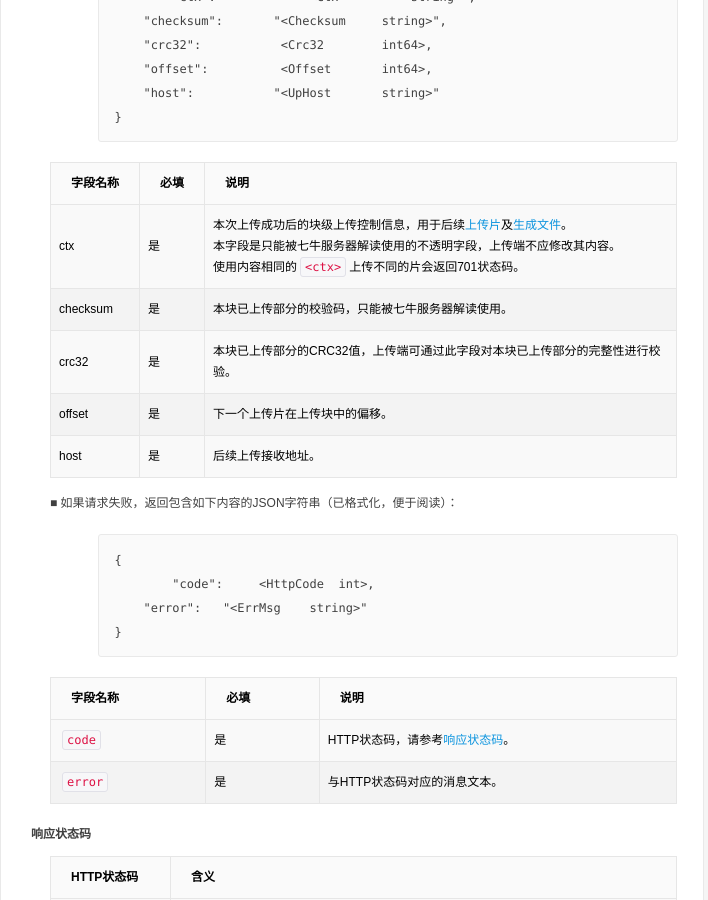
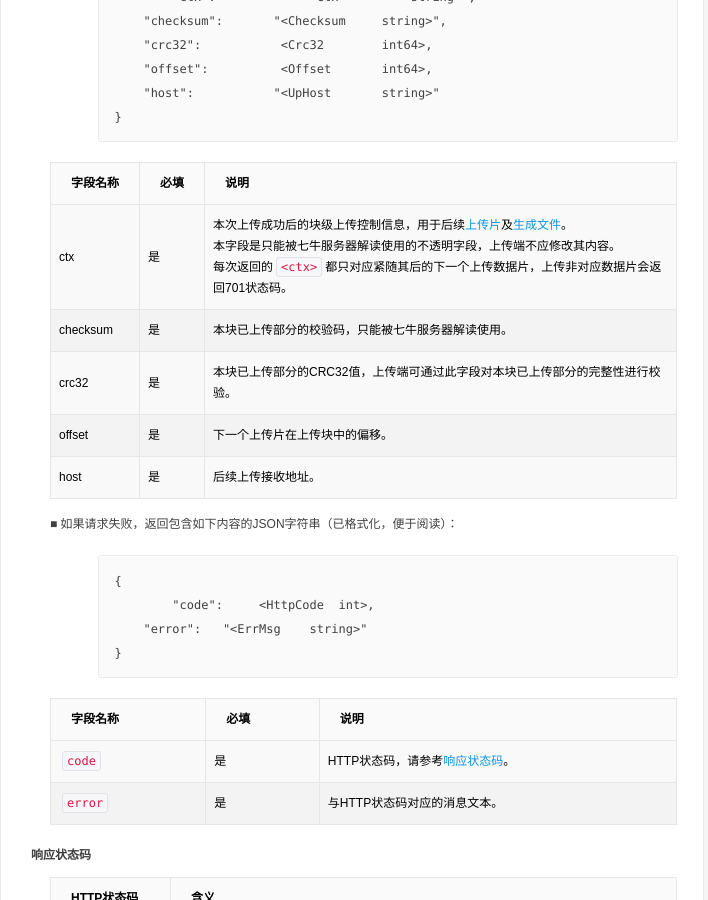
Before and after one commit to qiniu/developer.qiniu.com, a Jekyll site: the page built from docs/v6/api/reference/up/bput.md, in a window 1280 px wide and 900 px high, scrolled down 1560 px. Shown: the whole window, without its empty margins (417-1125 px from the left). Built offline with Jekyll 4.4.1, drawn with Linux system fonts in a browser that asks for light colours; nearby versions of some CDN libraries; library files that are not in the unit come from our copies.

Commit message:
追加对于ctx的描述。

```diff
--- a/docs/v6/api/reference/up/bput.md
+++ b/docs/v6/api/reference/up/bput.md
@@ -86,7 +86,7 @@ Content-Type  | 正常情况下该值将被设为`application/json`，表示返
 
 字段名称       | 必填 | 说明
 :------------- | :--- | :------------------------------
-ctx            | 是   | 本次上传成功后的块级上传控制信息，用于后续[上传片](bput.html)及[生成文件](mkfile.html)。<br>本字段是只能被七牛服务器解读使用的不透明字段，上传端不应修改其内容。<br>使用内容相同的`<ctx>`上传不同的片会返回701状态码。
+ctx            | 是   | 本次上传成功后的块级上传控制信息，用于后续[上传片](bput.html)及[生成文件](mkfile.html)。<br>本字段是只能被七牛服务器解读使用的不透明字段，上传端不应修改其内容。<br>每次返回的`<ctx>`都只对应紧随其后的下一个上传数据片，上传非对应数据片会返回701状态码。
 checksum       | 是   | 本块已上传部分的校验码，只能被七牛服务器解读使用。
 crc32          | 是   | 本块已上传部分的CRC32值，上传端可通过此字段对本块已上传部分的完整性进行校验。
 offset         | 是   | 下一个上传片在上传块中的偏移。
```
Also changed, not shown: docs/v6/api/reference/up/mkblk.md (+1 -1 lines).
